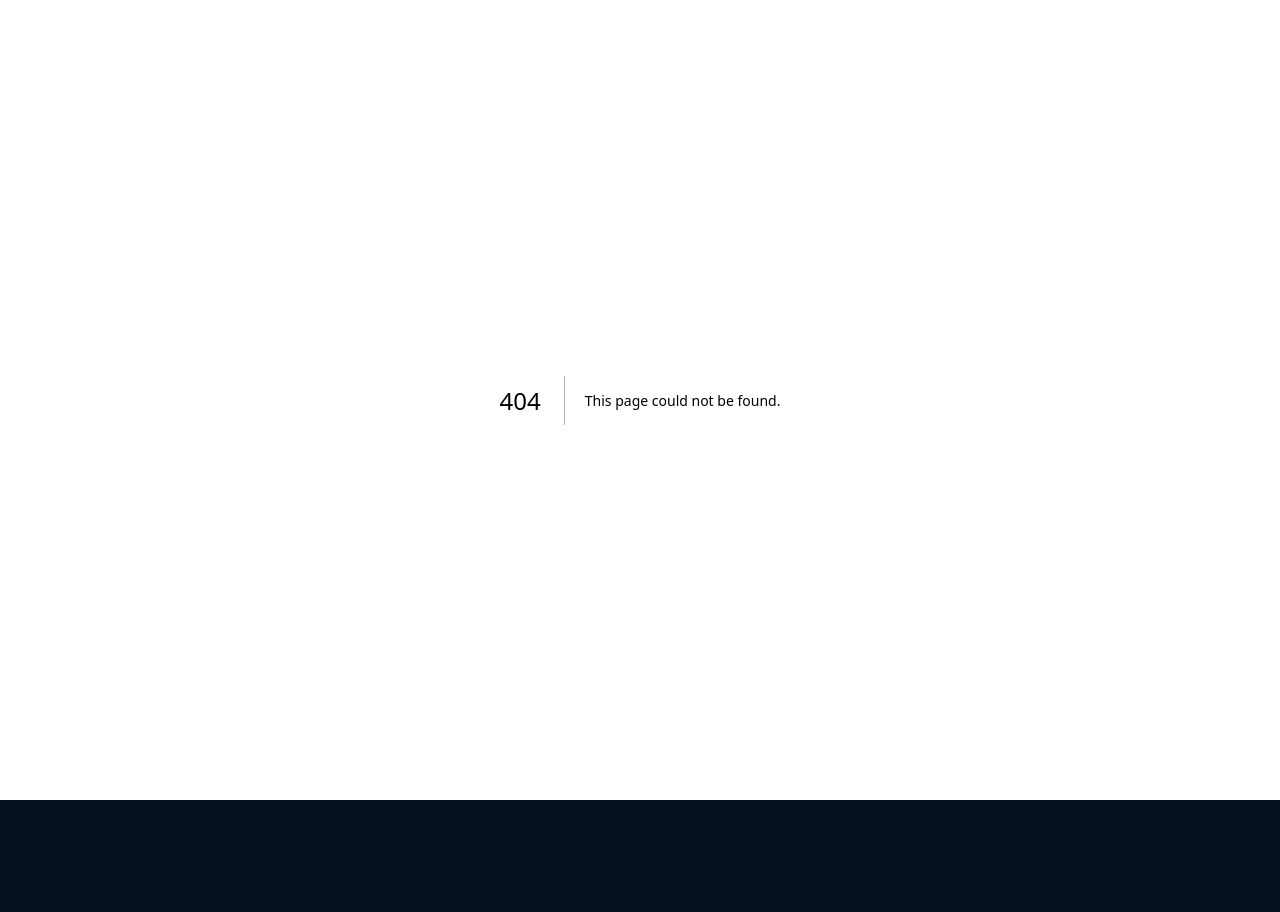
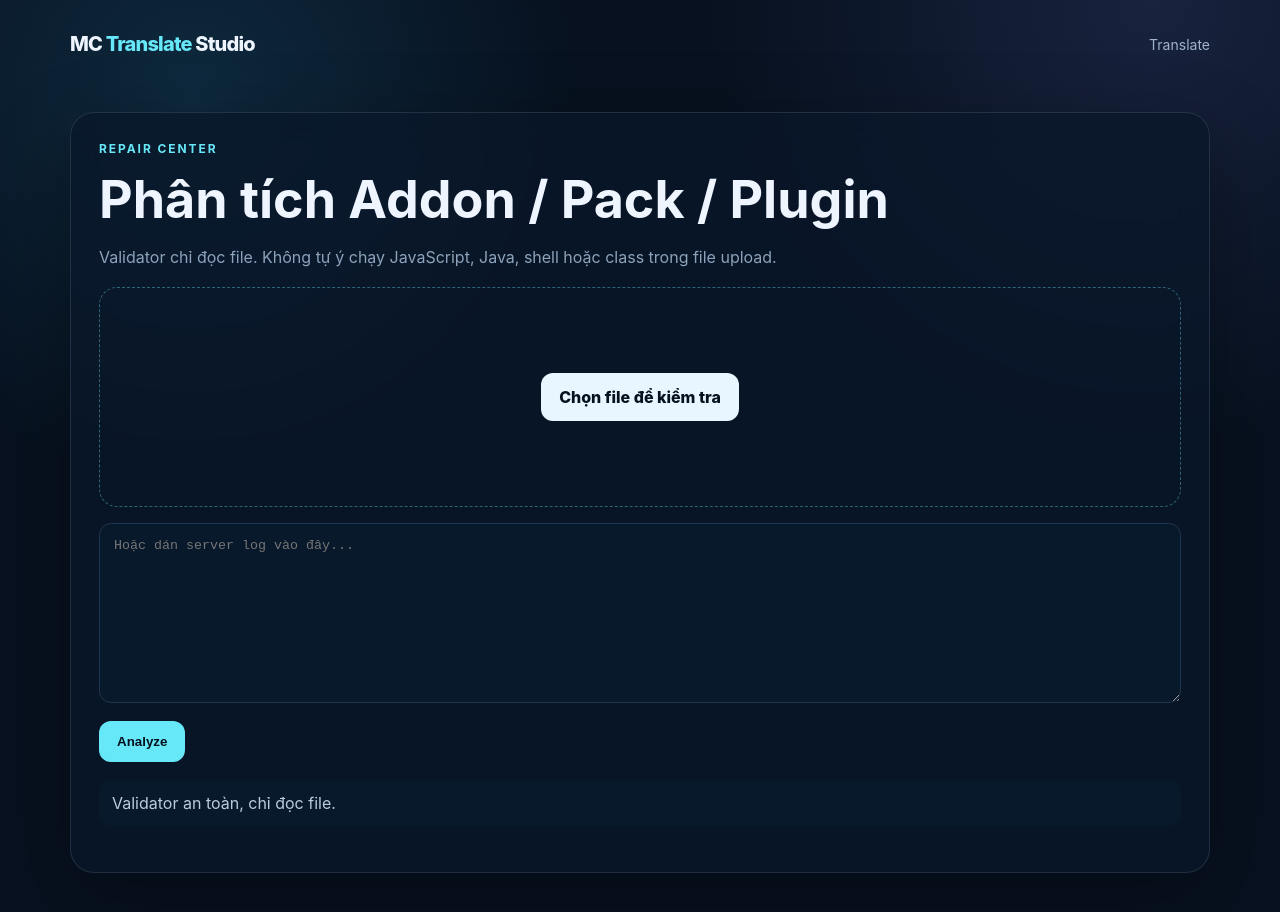
Before and after one commit to Truc5738/MC-Translate-Studio---AI-Engine, a Next.js app: page /repair in a window 1280 px wide. Before the commit this address had no page. Shown: the top 912 px of the page. Before the commit the page ends 800 px from the top, so only its background shows below. Built offline with nearby package versions, Linux system fonts and the light colour scheme.

Commit message:
feat: add repair center and 24/7 health

```diff
--- /dev/null
+++ b/app/repair/page.tsx
@@ -0,0 +1,35 @@
+"use client";
+import {useState} from "react";
+
+type Diagnostic={severity:"error"|"warning"|"info";path:string;message:string;suggestion:string};
+
+export default function RepairPage(){
+ const [file,setFile]=useState<File|null>(null);
+ const [log,setLog]=useState("");
+ const [items,setItems]=useState<Diagnostic[]>([]);
+ const [busy,setBusy]=useState(false);
+ const [msg,setMsg]=useState("");
+
+ async function analyze(){
+  if(!file&&!log.trim()){setMsg("Chọn file hoặc dán log lỗi.");return}
+  setBusy(true);setMsg("Đang kiểm tra cấu trúc và log...");
+  try{
+   const fd=new FormData();if(file)fd.append("file",file);if(log)fd.append("log",log);
+   const r=await fetch("/api/repair/analyze",{method:"POST",body:fd});
+   const d=await r.json();if(!r.ok)throw new Error(d.error||"Analyze failed");
+   setItems(d.diagnostics||[]);
+   setMsg("Hoàn tất: "+d.summary.errors+" lỗi, "+d.summary.warnings+" cảnh báo.");
+  }catch(e:any){setMsg(e.message)}finally{setBusy(false)}
+ }
+
+ return <main className="shell"><nav className="nav"><div className="brand">MC <span>Translate</span> Studio</div><a href="/">Translate</a></nav>
+ <section className="panel" style={{padding:28}}>
+  <div className="eyebrow">Repair Center</div><h1 style={{fontSize:52,margin:"12px 0"}}>Phân tích Addon / Pack / Plugin</h1>
+  <p className="muted">Validator chỉ đọc file. Không tự ý chạy JavaScript, Java, shell hoặc class trong file upload.</p>
+  <div className="drop" style={{minHeight:220,marginTop:20}}><input id="repair-file" type="file" accept=".mcaddon,.mcpack,.zip,.jar,.log,.txt" onChange={e=>setFile(e.target.files?.[0]||null)}/><label htmlFor="repair-file">{file?file.name:"Chọn file để kiểm tra"}</label></div>
+  <textarea value={log} onChange={e=>setLog(e.target.value)} placeholder="Hoặc dán server log vào đây..." style={{width:"100%",minHeight:180,marginTop:16,background:"#08192b",color:"#eef5ff",border:"1px solid #20364e",borderRadius:12,padding:14}}/>
+  <button className="button primary" disabled={busy} onClick={analyze} style={{marginTop:14}}>{busy?"Đang phân tích...":"Analyze"}</button>
+  <div className="status">{msg||"Validator an toàn, chỉ đọc file."}</div>
+  <div className="rows">{items.map((x,i)=><div className="keyrow" style={{gridTemplateColumns:"100px 1fr"}} key={i}><strong>{x.severity.toUpperCase()}</strong><div><b>{x.path}</b><div>{x.message}</div><small className="muted">{x.suggestion}</small></div></div>)}</div>
+ </section></main>
+}
```
